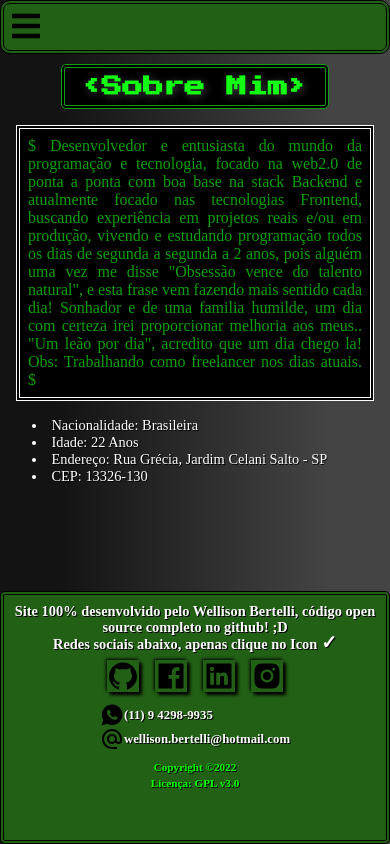
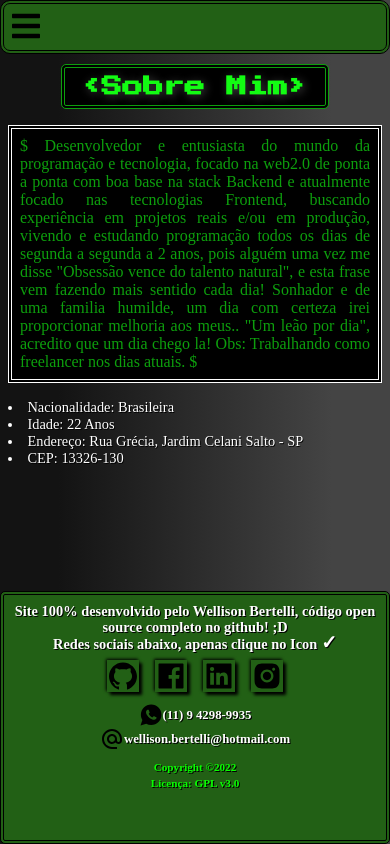
Before and after one commit to WelBert-dev/firstPortifolioHeroku-2022, a React (Create React App) app: page /aboutMe in a window 390 px wide. Built offline with nearby package versions, Linux system fonts and the light colour scheme; a web font is replaced by a local one.

Commit message:
Melhora UX para mobile

```diff
--- a/src/App.css
+++ b/src/App.css
@@ -88,6 +88,8 @@ footer h3 {
     display: flex;
     justify-content: space-evenly;
     gap: .5rem;
+    min-width: fit-content;
+    flex-wrap: wrap;
 }
 
 .footer-icons--click {
@@ -127,14 +129,14 @@ footer h3 {
     font-size: .8rem;
 }
 
-@media (max-width: 700px)
+@media (max-width: 800px)
 {
     .main-title {
         font-size: 1.3rem;
         margin-top: 3rem;
     }
     section {
-        padding: 1rem;
+        padding: 1rem .5rem;
     }
 
     .footer-icons--click svg {
@@ -164,4 +166,8 @@ footer h3 {
         justify-content: center;
         align-items: center;
     }
+
+    .footer-icons--noClick {
+        align-items: center;
+    }
 }
--- a/src/screens/AboutMeScreen.css
+++ b/src/screens/AboutMeScreen.css
@@ -10,7 +10,7 @@
 }
 
 #main-sobre--container > div > div {
-    max-width: 1024px;
+    max-width: 600px;
     margin: 0 auto;
     padding: 0 1rem;
 }
@@ -49,12 +49,12 @@
 
     #main-sobre--container div p{
         max-width: max-content;
-        margin: 0 1rem;
+        margin: 0 .5rem;
     }
 
     #main-sobre--container div ul {
         max-width: max-content;
-        margin: 1rem;
+        margin: .5rem;
         padding: 0;
     }
 
@@ -75,7 +75,7 @@
     }
 
     #main-sobre--container div ul {
-        margin: 0 1rem 1rem 1rem;
+        margin: 0;
         font-size: .9rem;
     }
 
--- a/src/screens/CurriculumVitaeScreen.css
+++ b/src/screens/CurriculumVitaeScreen.css
@@ -413,7 +413,7 @@ padding: .5rem 1rem 0 1rem;
     }
 
     .template__professional .template__section__right {
-        border-left: 1px solid white;
+        border-left: 1px solid wheat;
     }
 
     .template__nameOccupation {
@@ -435,8 +435,8 @@ padding: .5rem 1rem 0 1rem;
     }
 
     .template__section__position::before {
-        background-color: white;
-        color: white;
+        background-color: wheat;
+        color: wheat;
         font-size: 8px;
         content: '.';
         font-family: 'Icons Templates';
@@ -449,8 +449,8 @@ padding: .5rem 1rem 0 1rem;
     }
 
     .template__section__degree::before {
-        background-color: white;
-        color: white;
+        background-color: wheat;
+        color: wheat;
         font-size: 8px;
         content: '.';
         font-family: 'Icons Templates';
--- a/src/screens/ProjectsScreen.css
+++ b/src/screens/ProjectsScreen.css
@@ -28,7 +28,7 @@
     border-radius: 10px;
     background: linear-gradient(to right, #fff 2%, rgb(209 35 35 / 72%) 75%);
     flex-grow: 1fr;
-    max-width: 46%;
+    max-width: 50%;
 
 }
 
@@ -167,12 +167,12 @@
         flex-direction: column;
     }
     .projects-logo {
-        max-width: 95%;
+        max-width: 100%;
         margin: 0 auto;
     }
 
     .projects-right {
-        max-width: 95%;
+        max-width: 100%;
         margin: 0 auto;
     }
 
```
